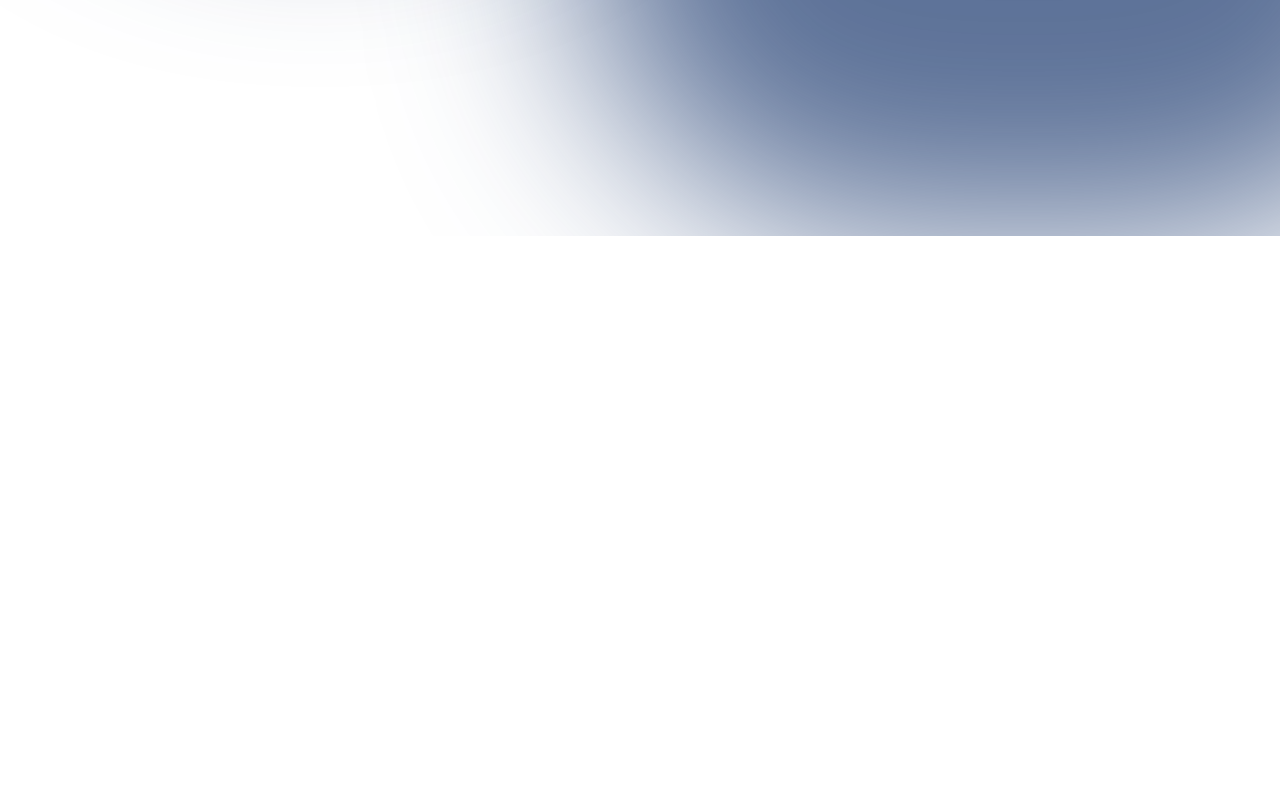
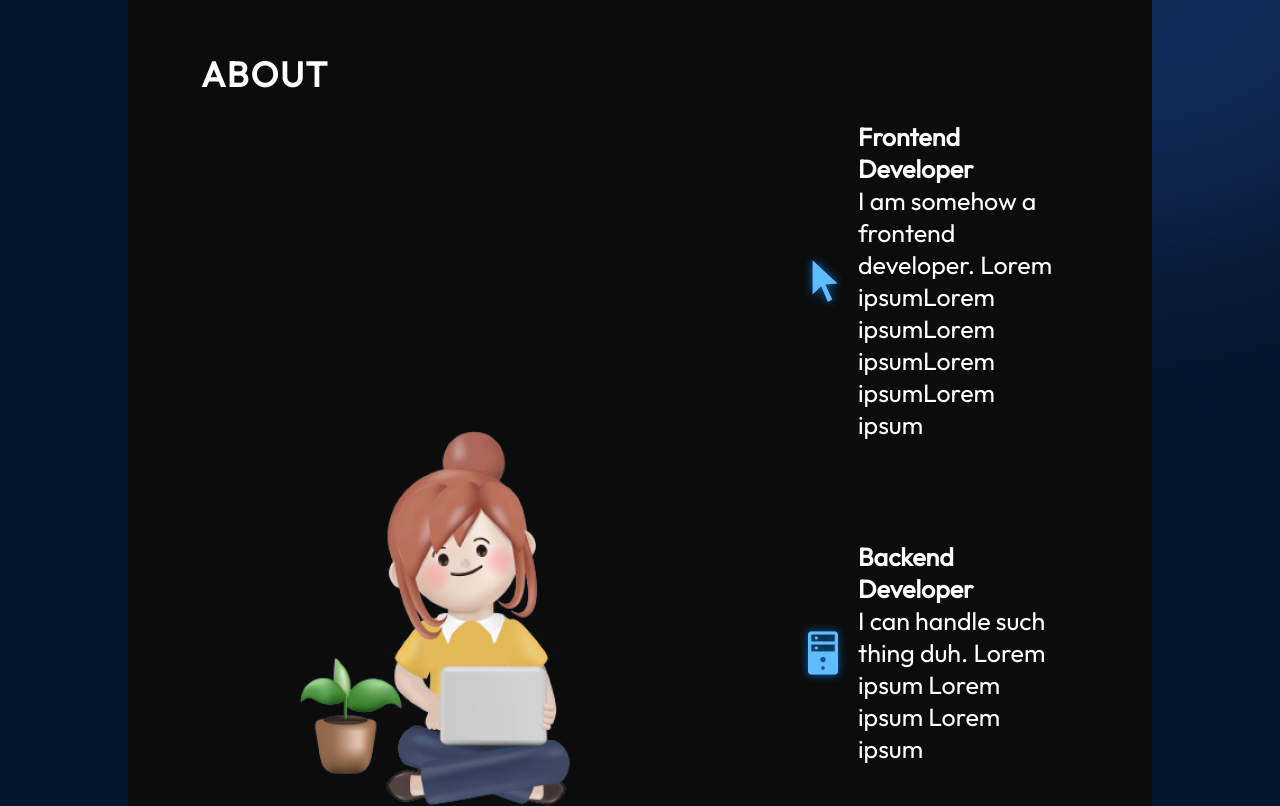
Before and after one commit to richterace/react-portfolio, a React (Vite) app: page / in a window 1280 px wide. Shown: the part 800-1606 px from the top of the page. Before the commit the page ends 1036 px from the top, so only its background shows below. Built offline with nearby package versions, Linux system fonts and the light colour scheme.

Commit message:
about component

```diff
--- a/src/App.jsx
+++ b/src/App.jsx
@@ -2,12 +2,14 @@
 import styles from './App.module.css'
 import { Navbar } from './components/Navbar/Navbar';
 import { Hero } from './components/Hero/Hero';
+import { About } from './components/About/About';
 
 function App() {
 
   return <div className={styles.App}>
     <Navbar />
     <Hero />
+    <About />
   </div>;
 
 }
--- /dev/null
+++ b/src/components/About/About.jsx
@@ -0,0 +1,47 @@
+import React from 'react'
+import styles from './About.module.css';
+import { getImageUrl } from '../../utils';
+
+export const About = () => {
+    return <section className={styles.container}>
+
+        <h2 className={styles.title}>About</h2>
+        <div className={styles.content}>
+            <img src={getImageUrl("about/aboutImage.png")}
+                alt='About image' className={styles.aboutImg} />
+
+
+            <ul className={styles.aboutItems}>
+                <li className={styles.aboutItem}>
+                    <img src={getImageUrl("about/cursorIcon.png")}
+                        alt="Cursor Icon" />
+                    <div className={styles.aboutItemText}>
+                        <h3>Frontend Developer</h3>
+                        <p> I am somehow a frontend developer.
+                            Lorem ipsumLorem ipsumLorem ipsumLorem ipsumLorem ipsum</p>
+                    </div>
+                </li>
+                <li className={styles.aboutItem}>
+                    <img src={getImageUrl("about/serverIcon.png")}
+                        alt="Server Icon" />
+                    <div className={styles.aboutItemText}>
+                        <h3>Backend Developer</h3>
+                        <p> I can handle such thing duh.
+                            Lorem ipsum Lorem ipsum Lorem ipsum</p>
+                    </div>
+                </li>
+                <li className={styles.aboutItem}>
+                    <img src={getImageUrl("about/uiIcon.png")}
+                        alt="UI Icon" />
+                    <div className={styles.aboutItemText}>
+                        <h3>Data Analyst</h3>
+                        <p> I specialize in data.
+                            Lorem ipsumLorem ipsumLorem ipsumLorem ipsumLorem ipsum</p>
+                    </div>
+                </li>
+            </ul>
+        </div>
+
+
+    </section>
+}
--- /dev/null
+++ b/src/components/About/About.module.css
@@ -0,0 +1,92 @@
+    @import "../../vars.css";
+
+
+    .container {
+        position: relative;
+        background-color: rgba(12, 12, 12, 06);
+        border-radius: 15px;
+        padding: 73px;
+        margin-top: 129px;
+        z-index: 1;
+        margin-left: 10%;
+        margin-right: 10%;
+    }
+
+    .title {
+        color: var(--color-text);
+        font-size: 35px;
+        font-weight: 700;
+        letter-spacing: 1.75px;
+        text-transform: uppercase;
+    }
+
+    .content {
+        display: flex;
+        flex-direction: row;
+        align-items: center;
+    }
+
+    .aboutImage {
+        width: 35%;
+    }
+
+    .aboutItems {
+        color: var(--color-text);
+        display: flex;
+        flex-direction: column;
+        gap: 50px;
+    }
+
+    .aboutItem {
+        display: flex;
+        flex-direction: row;
+        align-items: center;
+        border-radius: 20px;
+        list-style: none;
+        padding: 25px;
+        background-image: linear-gradient(90deg,
+                rgba(165, 215, 232, 0.42) 0%,
+                rgba(255, 255, 255, 0) 100%);
+        background-size: 0 100%;
+        background-repeat: no-repeat;
+        transition: 0.4s;
+    }
+
+    .aboutItem:hover {
+        background-size: 100% 100%;
+    }
+
+    .aboutItem h3 {
+        font-size: 25px;
+        font-weight: 600;
+    }
+
+    .aboutItem p {
+        font-size: 25px;
+    }
+
+
+    @media screen and (max-width:830px) {
+        .container {
+            background-color: transparent;
+            padding-left: 0;
+            padding-right: 0;
+        }
+
+        .content {
+            flex-direction: column;
+        }
+
+        .aboutImg {
+            display: none;
+        }
+
+        .aboutItems {
+            margin-top: 29px;
+        }
+
+        .aboutItem {
+            padding-left: 0;
+            padding-right: 0;
+        }
+    }
```
